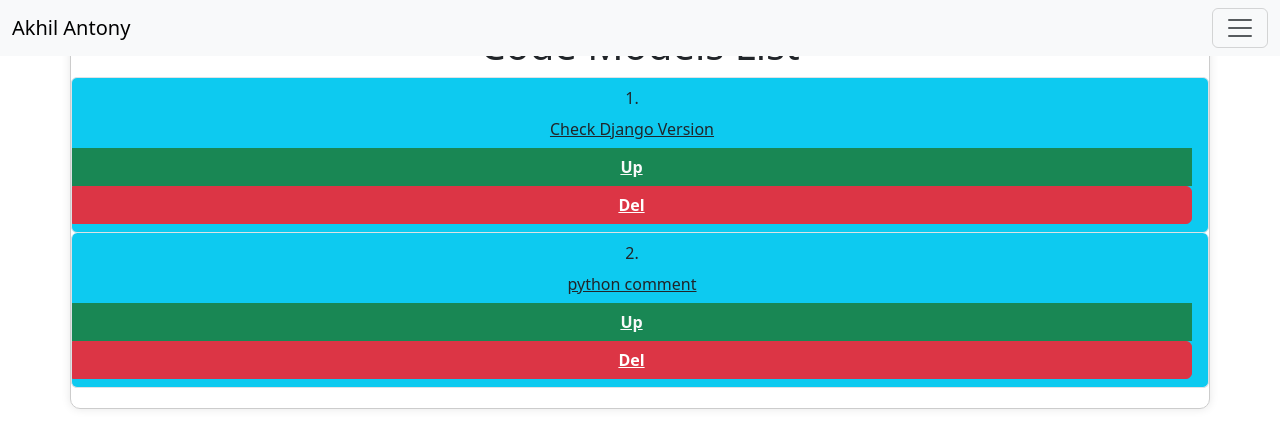
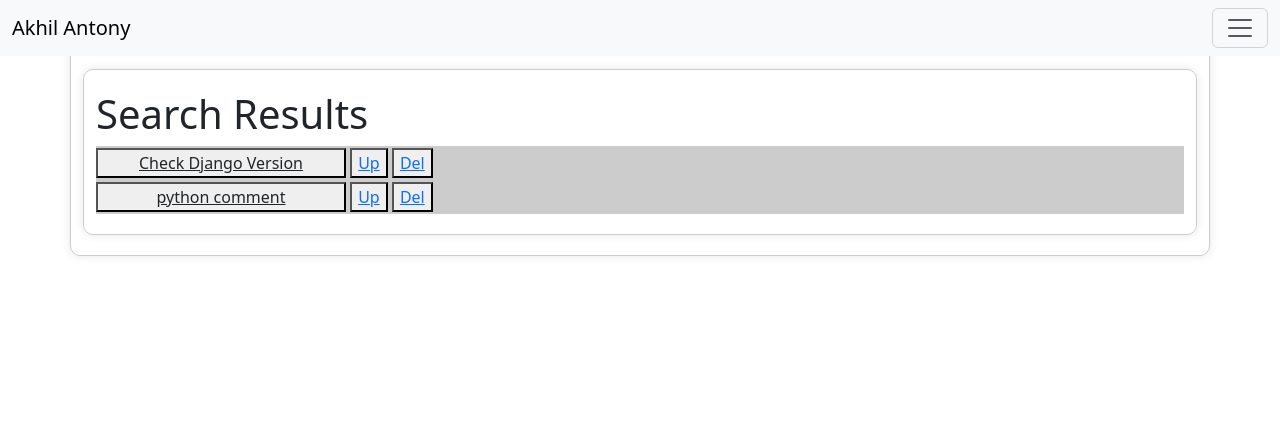
Before and after one commit to akhil397/datastore, a Django app: page / in a window 1280 px wide. Shown: the top 448 px of the page. Run offline with Django 4.2, Linux system fonts and the light colour scheme; data comes from the database, SQL or seed files in the repository; both versions use the stored data as it was after the commit.

Commit message:
changed search and deatails page

```diff
--- a/dataapp/static/css/style.css
+++ b/dataapp/static/css/style.css
@@ -139,3 +139,6 @@ pre {
   border: 1px solid #ccc;
   border-radius: 5px;
 }
+#detailbox {
+  background-color: #007bff;
+}
--- a/dataapp/templates/base.html
+++ b/dataapp/templates/base.html
@@ -11,7 +11,7 @@
       rel="stylesheet"
     />
   </head>
-  <body class="container text-center">
+  <body class="container">
     {% include "home.html" %} {% block content %}{% endblock content %}<!-- Latest compiled JavaScript -->
     <script src="https://cdn.jsdelivr.net/npm/bootstrap@5.3.3/dist/js/bootstrap.bundle.min.js"></script>
   </body>
--- a/dataapp/templates/detail.html
+++ b/dataapp/templates/detail.html
@@ -1,30 +1,20 @@
 {% extends 'base.html' %} {% block content %}
 <h1>Code Models List</h1>
 
-<div class="row list-group list-group-numbered ps-0">
+<div>
   {% for code in code_models %}
 
-  <div
-    class="btn-group bg-info list-group-item ps-0"
-    role="group"
-    aria-label="Basic mixed styles example"
-  >
-    <button type="button" class="btn col">
+  <div style="background-color: #ccc">
+    <button type="button" style="width: 250px; margin: 2px 0px">
       <a class="link-dark p-2" href="{% url 'about' code.id %}"
         >{{ code.title }}</a
       >
     </button>
-    <button type="button" class="btn btn-success fw-bolder col">
-      <a
-        class="text-bg-success link-light p-0"
-        href="{% url 'update_data' code.id %}"
-        >Up</a
-      >
+    <button type="button">
+      <a href="{% url 'update_data' code.id %}">Up</a>
     </button>
-    <button type="button" class="btn btn-danger fw-bolder col">
-      <a class="text-bg-danger p-2" href="{% url 'delete_data' code.id %}"
-        >Del</a
-      >
+    <button type="button">
+      <a href="{% url 'delete_data' code.id %}">Del</a>
     </button>
   </div>
   {% empty %}
--- a/dataapp/templates/home.html
+++ b/dataapp/templates/home.html
@@ -32,7 +32,7 @@
             <a
               class="nav-link active"
               aria-current="page"
-              href="{% url 'details' %}"
+              href="{% url 'search_btn' %}"
               >Home</a
             >
           </li>
@@ -47,22 +47,28 @@
               data-bs-toggle="dropdown"
               aria-expanded="false"
             >
-              Filter by langageS
+              Entered Langages
             </a>
             <ul class="dropdown-menu">
-              <li><a class="dropdown-item" href="#">Languge name</a></li>
+              {% for code in posts %}
+              <li>{{ code.code_lang}}</li>
+              {% endfor %}
             </ul>
           </li>
         </ul>
-        <form method="post">
+        <form method="post" action="{% url 'search_btn' %}">
           {% csrf_token %}
+          <div class="input-group">
             <input
               type="text"
               name="searched"
               placeholder="Search here..."
               class="form-control"
             />
-          <button type="submit" class="btn btn-primary">Search</button>
+            <button class="btn btn-outline-secondary" type="submit">
+              Search
+            </button>
+          </div>
         </form>
       </div>
     </div>
--- a/dataapp/templates/search.html
+++ b/dataapp/templates/search.html
@@ -1,30 +1,28 @@
 {% extends 'base.html' %} {% block content %}
-
-<div class="container">
-  <h2>Search Results</h2>
-
-  {% if messages %}
-  <div class="messages">
-    {% for message in messages %}
-    <div
-      class="alert {% if message.tags %} alert-{{ message.tags }} {% endif %}"
-    >
-      {{ message }}
+<div class="container mt-5">
+  <h1>Search Results</h1>
+  {% if messages %} {% for message in messages %}
+  <div class="alert alert-{{ message.tags }}">{{ message }}</div>
+  {% endfor %} {% endif %} {% if posts %}
+  <div>
+    {% for post in posts %}
+    <div style="background-color: #ccc">
+      <button type="button" style="width: 250px; margin: 2px 0px">
+        <a class="link-dark p-2" href="{% url 'about' post.id %}"
+          >{{ post.title }}</a
+        >
+      </button>
+      <button type="button">
+        <a href="{% url 'update_data' post.id %}">Up</a>
+      </button>
+      <button type="button">
+        <a href="{% url 'delete_data' post.id %}">Del</a>
+      </button>
     </div>
     {% endfor %}
   </div>
-  {% endif %} {% if searched %}
-  <h3>Results for "{{ searched }}":</h3>
-  <ul>
-    {% for post in posts %}
-    <li>
-      {{ post.title }} - {{ post.code_lang.name }} - {{ post.codes }} - {{
-      post.type_code.name }}
-    </li>
-    {% empty %}
-    <li>No results found.</li>
-    {% endfor %}
-  </ul>
+  {% else %}
+  <p>No results found.</p>
   {% endif %}
 </div>
-{% endblock content %}
+{% endblock %}
--- a/dataapp/urls.py
+++ b/dataapp/urls.py
@@ -2,10 +2,10 @@ from django.urls import path
 from . import views
 
 urlpatterns = [
-    path('', views.details, name='details'),
+    path('', views.search_btn, name='search_btn'),
     path('add/', views.adddata, name='adddata'),
     path('about/<int:pk>/', views.about, name='about'),
     path('update/<int:pk>/', views.update_code_model, name='update_data'),
     path('delete/<int:pk>/', views.delete_data, name='delete_data'),
-    path('search/', views.search_btn, name='search_btn'),
+    # path('details/<int:pk>/', views.details, name='details'),
 ]
--- a/dataapp/views.py
+++ b/dataapp/views.py
@@ -4,9 +4,9 @@ from django.db.models import Q
 from .models import CodeModels, Language, Types
 from .forms import CodeForm
 
-def details(request):#this for listing
-    code_models = CodeModels.objects.all()
-    return render(request, 'detail.html', {'code_models': code_models})
+# def details(request, pk):#this for listing
+#     posts = get_object_or_404(CodeModels, id=pk)
+#     return render(request, 'search.html',{'posts': posts})
 
 def about(request, pk):#this for detailing
     code_detail = get_object_or_404(CodeModels, id=pk)
@@ -60,16 +60,16 @@ def delete_data(request, pk):
     code.delete()
     return redirect('details')
 
-
 def search_btn(request):
     if request.method == 'POST':
-        searched = request.POST['searched']
+        searched = request.POST.get('searched', '').strip()
         if searched:
             posts = CodeModels.objects.filter(
                 Q(title__icontains=searched) |
-                Q(code_lang__name__icontains=searched) |  # Assuming code_lang is a ForeignKey
+                Q(code_lang__lang_name__icontains=searched) |
                 Q(codes__icontains=searched) |
-                Q(type_code__name__icontains=searched)  # Assuming type_code is a ForeignKey
+                Q(description__icontains=searched) |
+                Q(type_code__Type_of_code__icontains=searched)
             )
             if posts.exists():
                 messages.success(request, f'Results for "{searched}" found.')
@@ -78,6 +78,7 @@ def search_btn(request):
             return render(request, 'search.html', {'searched': searched, 'posts': posts})
         else:
             messages.error(request, 'Please enter a search term.')
-            return render(request, 'search.html')
+            return render(request, 'search.html', {'searched': searched})
     else:
-        return render(request, 'search.html')
+        posts = CodeModels.objects.all()
+        return render(request, 'search.html',{'posts': posts})
```
Also changed, not shown: dataapp/templates/about.html (+16 -32 lines), db.sqlite3. Lines whose indentation alone changed are shown as unchanged.
